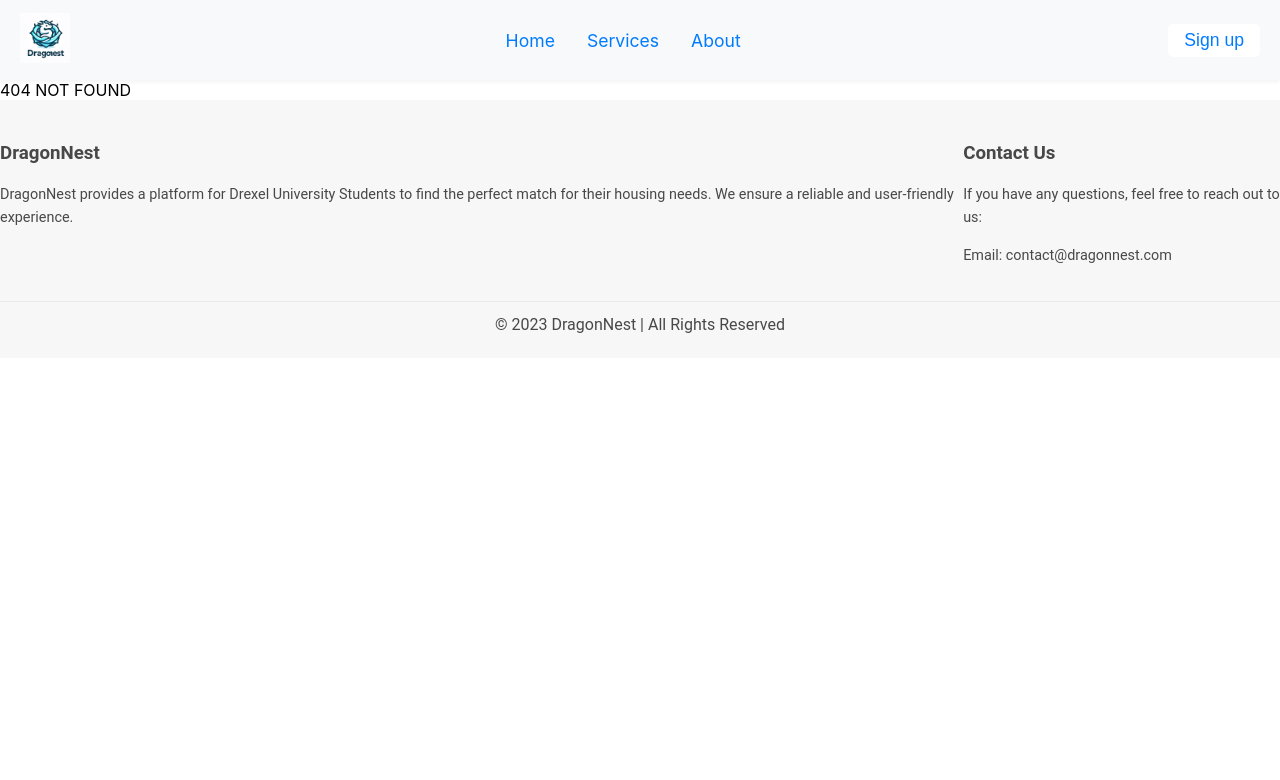
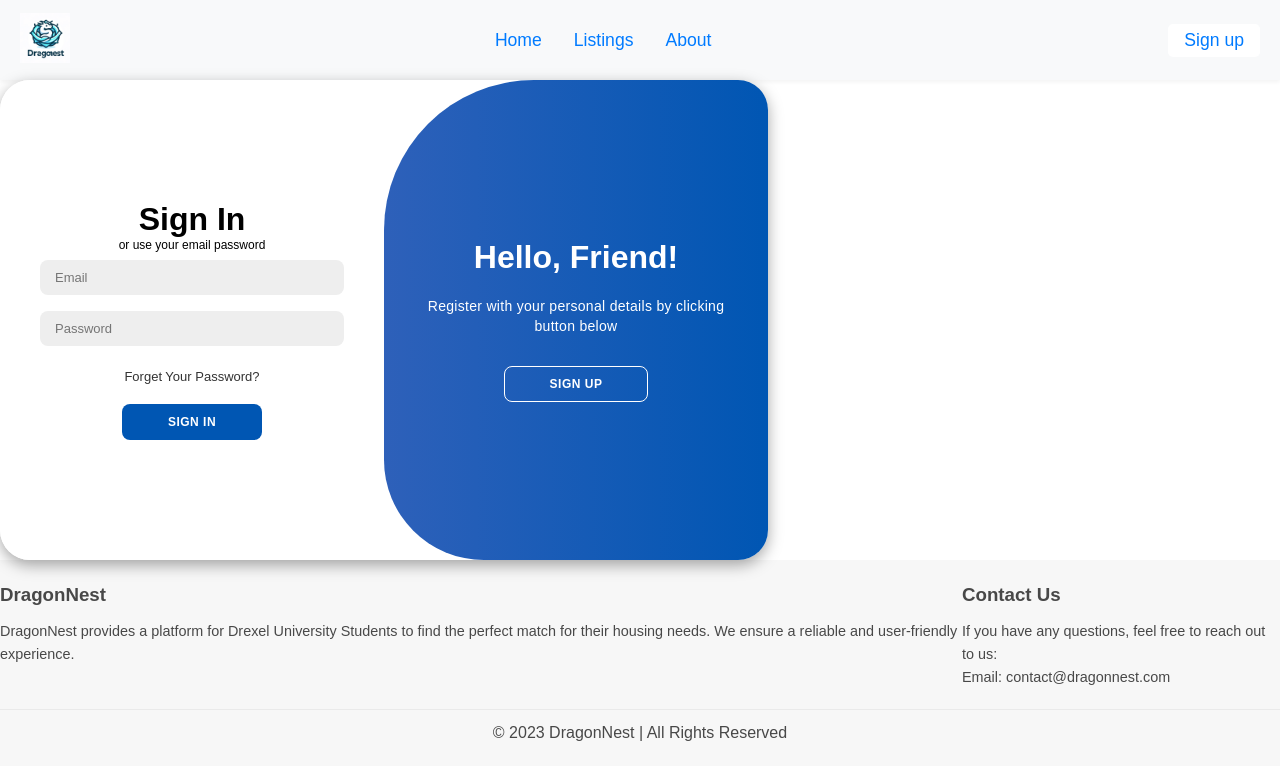
Before and after one commit to hgtphang/DragonNest, a React (Create React App) app: page /login in a window 1280 px wide. Shown: the top 780 px of the page. Built offline with nearby package versions, Linux system fonts and the light colour scheme.

Commit message:
Still haven't finished JavaScript functions

```diff
--- a/src/App.js
+++ b/src/App.js
@@ -2,6 +2,7 @@
 import { BrowserRouter as Router, Routes, Route } from "react-router-dom";
 import HomePage from "./pages/HomePage";
 import ListingPage from "./pages/ListingPage";
+import LoginPage from "./pages/LoginPage";
 import './App.css';
 import NavBar from "./components/NavBar";
 import ListingDetail from "./components/ListingDetail";
@@ -23,6 +24,7 @@
         ))}
         <Route path="/search" element={<ListingPage />} />
         <Route path="/" element={<HomePage />} />
+        <Route path="/login" element={<LoginPage />} />
         <Route path="*" element={<NotFound />} />
       </Routes>
       <Footer />
--- a/src/components/Button.js
+++ /dev/null
@@ -1,13 +0,0 @@
-import React from 'react';
-import {Link} from 'react-router-dom';
-import './Style.css';
-
-function Button() {
-    return (
-        <Link>
-          <button className='btn'>Sign up</button>
-        </Link>
-    )
-}
-
-export default Button;
--- /dev/null
+++ b/src/components/Login.css
@@ -0,0 +1,208 @@
+*{
+    margin: 0;
+    padding: 0;
+    box-sizing: border-box;
+    font-family: 'Montserrat', sans-serif;
+}
+
+/* body{
+    background-color: #c9d6ff;
+    background: linear-gradient(to right, #e2e2e2, #c9d6ff);
+    display: flex;
+    align-items: center;
+    justify-content: center;
+    flex-direction: column;
+    height: 100vh;
+} */
+
+.container{
+    background-color: #fff;
+    border-radius: 30px;
+    box-shadow: 0 5px 15px rgba(0, 0, 0, 0.35);
+    position: relative;
+    overflow: hidden;
+    width: 768px;
+    max-width: 100%;
+    min-height: 480px;
+}
+
+.container p{
+    font-size: 14px;
+    line-height: 20px;
+    letter-spacing: 0.3px;
+    margin: 20px 0;
+}
+
+.container span{
+    font-size: 12px;
+}
+
+.container a{
+    color: #333;
+    font-size: 13px;
+    text-decoration: none;
+    margin: 15px 0 10px;
+}
+
+.container button{
+    background-color: #0056b3;
+    color: #fff;
+    font-size: 12px;
+    padding: 10px 45px;
+    border: 1px solid transparent;
+    border-radius: 8px;
+    font-weight: 600;
+    letter-spacing: 0.5px;
+    text-transform: uppercase;
+    margin-top: 10px;
+    cursor: pointer;
+}
+
+.container button.hidden{
+    background-color: transparent;
+    border-color: #fff;
+}
+
+.container form{
+    background-color: #fff;
+    display: flex;
+    align-items: center;
+    justify-content: center;
+    flex-direction: column;
+    padding: 0 40px;
+    height: 100%;
+}
+
+.container input{
+    background-color: #eee;
+    border: none;
+    margin: 8px 0;
+    padding: 10px 15px;
+    font-size: 13px;
+    border-radius: 8px;
+    width: 100%;
+    outline: none;
+}
+
+.form-container{
+    position: absolute;
+    top: 0;
+    height: 100%;
+    transition: all 0.6s ease-in-out;
+}
+
+.sign-in{
+    left: 0;
+    width: 50%;
+    z-index: 2;
+}
+
+.container.active .sign-in{
+    transform: translateX(100%);
+}
+
+.sign-up{
+    left: 0;
+    width: 50%;
+    opacity: 0;
+    z-index: 1;
+}
+
+.container.active .sign-up{
+    transform: translateX(100%);
+    opacity: 1;
+    z-index: 5;
+    animation: move 0.6s;
+}
+
+@keyframes move{
+    0%, 49.99%{
+        opacity: 0;
+        z-index: 1;
+    }
+    50%, 100%{
+        opacity: 1;
+        z-index: 5;
+    }
+}
+
+.social-icons{
+    margin: 20px 0;
+}
+
+.social-icons a{
+    border: 1px solid #ccc;
+    border-radius: 20%;
+    display: inline-flex;
+    justify-content: center;
+    align-items: center;
+    margin: 0 3px;
+    width: 40px;
+    height: 40px;
+}
+
+.toggle-container{
+    position: absolute;
+    top: 0;
+    left: 50%;
+    width: 50%;
+    height: 100%;
+    overflow: hidden;
+    transition: all 0.6s ease-in-out;
+    border-radius: 150px 0 0 100px;
+    z-index: 1000;
+}
+
+.container.active .toggle-container{
+    transform: translateX(-100%);
+    border-radius: 0 150px 100px 0;
+}
+
+.toggle{
+    background-color: #0056b3;
+    height: 100%;
+    background: linear-gradient(to right, #5c6bc0, #0056b3);
+    color: #fff;
+    position: relative;
+    left: -100%;
+    height: 100%;
+    width: 200%;
+    transform: translateX(0);
+    transition: all 0.6s ease-in-out;
+}
+
+.container.active .toggle{
+    transform: translateX(50%);
+}
+
+.toggle-panel{
+    position: absolute;
+    width: 50%;
+    height: 100%;
+    display: flex;
+    align-items: center;
+    justify-content: center;
+    flex-direction: column;
+    padding: 0 30px;
+    text-align: center;
+    top: 0;
+    transform: translateX(0);
+    transition: all 0.6s ease-in-out;
+}
+
+.toggle-left{
+    transform: translateX(-200%);
+}
+
+.container.active .toggle-left{
+    transform: translateX(0);
+}
+
+.toggle-right{
+    right: 0;
+    transform: translateX(0);
+}
+
+.container.active .toggle-right{
+    transform: translateX(200%);
+}
--- a/src/components/NavBar.js
+++ b/src/components/NavBar.js
@@ -3,7 +3,6 @@
 import Logo from '../assets/logo.png'; // Adjust the path if necessary
 import "./Style.css"; // Ensure this contains the correct styles
 import { navItems } from './NavItems';
-import Button from './Button';
 
 function NavBar() {
   return (
@@ -21,7 +20,10 @@
           );
         })}
       </ul>
-      <Button />
+
+      <Link to='/login'>
+          <button className='btn'>Sign up</button>
+      </Link>
     </nav>
   );
 }
--- a/src/components/NavItems.js
+++ b/src/components/NavItems.js
@@ -7,8 +7,8 @@
     },
     {
         id: 2,
-        title: "Services",
-        path: "./services",
+        title: "Listings",
+        path: "./search",
         cName: "nav-item",
     },
     {
--- /dev/null
+++ b/src/pages/LoginPage.js
@@ -0,0 +1,71 @@
+import '../components/Login.css';
+
+function LoginPage() {
+    // document.addEventListener('DOMContentLoaded', function () {
+    //     const container = document.getElementById('container');
+    //     const registerBtn = document.getElementById('register');
+    //     const loginBtn = document.getElementById('login');
+
+    //     registerBtn.addEventListener('click', () => {
+    //         container.classList.add("active");
+    //     });
+
+    //     loginBtn.addEventListener('click', () => {
+    //         container.classList.remove("active");
+    //     });
+    // });
+    return(
+        <div class="container" id="container">
+            <div class="form-container sign-up">
+                <form>
+                    <h1>Create Account</h1>
+                    {/* <div class="social-icons">
+                        <a href="#" class="icon"><i class="fa-brands fa-google-plus-g"></i></a>
+                        <a href="#" class="icon"><i class="fa-brands fa-facebook-f"></i></a>
+                        <a href="#" class="icon"><i class="fa-brands fa-github"></i></a>
+                        <a href="#" class="icon"><i class="fa-brands fa-linkedin-in"></i></a>
+                    </div> */}
+                    <span>or use your email for registeration</span>
+                    <input type="text" placeholder="Name" />
+                    <input type="email" placeholder="Email" />
+                    <input type="password" placeholder="Password" />
+                    <button>Sign up</button>
+                </form>
+            </div>
+            <div class="form-container sign-in">
+                <form>
+                    <h1>Sign In</h1>
+                    {/* <div class="social-icons">
+                        <a href="#" class="icon"><i class="fa-brands fa-google-plus-g"></i></a>
+                        <a href="#" class="icon"><i class="fa-brands fa-facebook-f"></i></a>
+                        <a href="#" class="icon"><i class="fa-brands fa-github"></i></a>
+                        <a href="#" class="icon"><i class="fa-brands fa-linkedin-in"></i></a>
+                    </div> */}
+                    <span>or use your email password</span>
+                    <input type="email" placeholder="Email" />
+                    <input type="password" placeholder="Password" />
+                    <a href="#">Forget Your Password?</a>
+                    <button>Sign In</button>
+                </form>
+            </div>
+            <div class="toggle-container">
+                <div class="toggle">
+                    <div class="toggle-panel toggle-left">
+                        <h1>Welcome Back!</h1>
+                        <p>Enter your personal details to use all of site features</p>
+                        <button class="hidden" id="login">Sign In</button>
+                    </div>
+                    <div class="toggle-panel toggle-right">
+                        <h1>Hello, Friend!</h1>
+                        <p>Register with your personal details by clicking button below</p>
+                        <button class="hidden" id="register">Sign Up</button>
+                    </div>
+                </div>
+            </div>
+        </div>
+    );
+}
+
+
+
+export default LoginPage;
```
Also changed, not shown: src/components/Style.css (line endings or trailing spaces).
